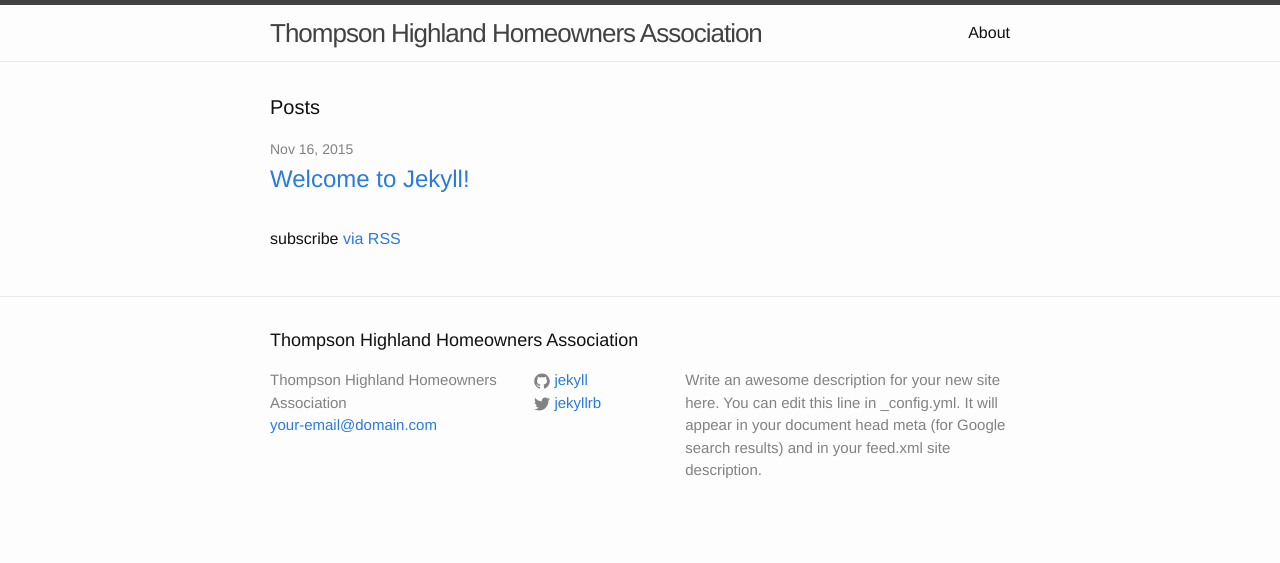
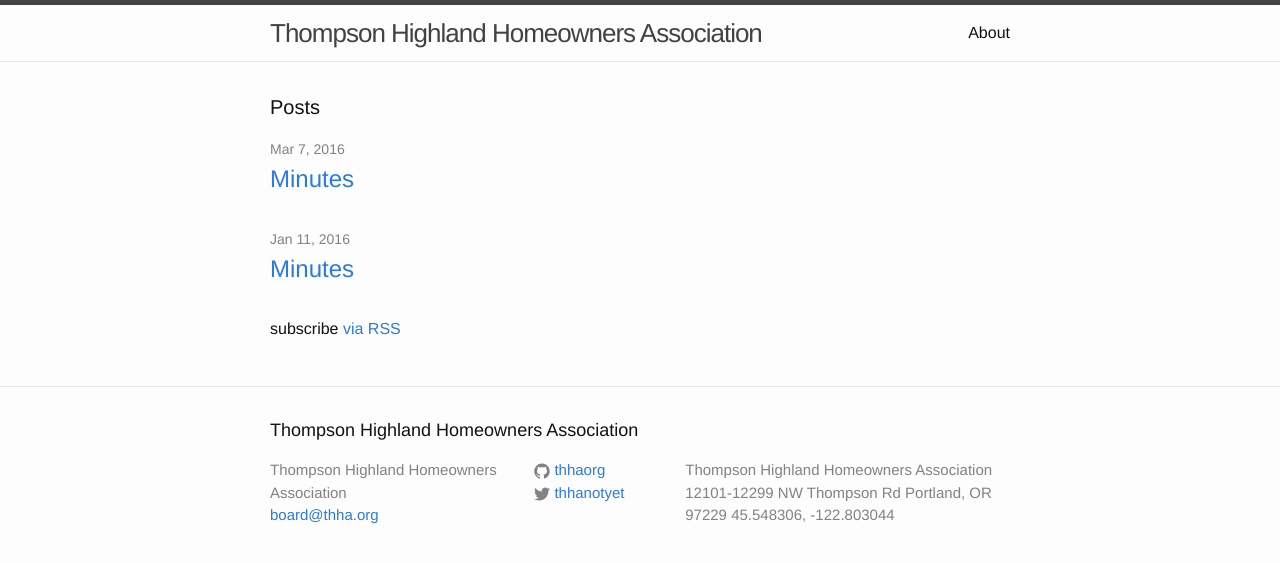
Before and after one commit to thhaorg/thhaorg.github.io, a Jekyll site: the page built from index.html, in a window 1280 px wide. Shown: the top 563 px of the page. Built offline with Jekyll 4.4.1, drawn with Linux system fonts in a browser that asks for light colours.

Commit message:
changing posts to minutes, more to do

```diff
--- a/_config.yml
+++ b/_config.yml
@@ -1,14 +1,15 @@
 # Site settings
 title: Thompson Highland Homeowners Association
-email: your-email@domain.com
+email: board@thha.org
 description: > # this means to ignore newlines until "baseurl:"
-  Write an awesome description for your new site here. You can edit this
-  line in _config.yml. It will appear in your document head meta (for
-  Google search results) and in your feed.xml site description.
+  Thompson Highland Homeowners Association
+  12101-12299 NW Thompson Rd
+  Portland, OR 97229
+  45.548306, -122.803044
 baseurl: "" # the subpath of your site, e.g. /blog/
-url: "http://yourdomain.com" # the base hostname & protocol for your site
-twitter_username: jekyllrb
-github_username:  jekyll
+url: "http://thhaorg.github.io" # the base hostname & protocol for your site
+twitter_username: thhanotyet
+github_username:  thhaorg
 
 # Build settings
 markdown: kramdown
--- a/_layouts/post.html
+++ b/_layouts/post.html
@@ -4,12 +4,16 @@ layout: default
 <div class="post">
 
   <header class="post-header">
-    <h1 class="post-title">{{ page.title }}</h1>
+      <h1 class="post-title">{% if page.title %} {{ page.title}} {% else %} Minutes {% endif %}</h1>
     <p class="post-meta">{{ page.date | date: "%b %-d, %Y" }}{% if page.author %} • {{ page.author }}{% endif %}{% if page.meta %} • {{ page.meta }}{% endif %}</p>
   </header>
 
   <article class="post-content">
+    <p>Thompson Highlands Homeowners Association Minutes of Board of Directors Meeting.</p>
     {{ content }}
+    <p>Respectfuly submitted,</p>
+    <p></p>
+    <p>Powell Quiring, Secretary</p>
   </article>
 
 </div>
--- /dev/null
+++ b/_posts/2016-03-07-minutesl.markdown
@@ -0,0 +1,7 @@
+---
+layout: post
+title:  "Minutes"
+categories: jekyll update
+---
+Minutes baby
+date:   2016-03-07 01:36:48
```
Also changed, not shown: _posts/2015-11-16-welcome-to-jekyll.markdown (deleted, +0 -25 lines), _posts/2016-01-11-minutes.markdown (added, +28 -0 lines).
